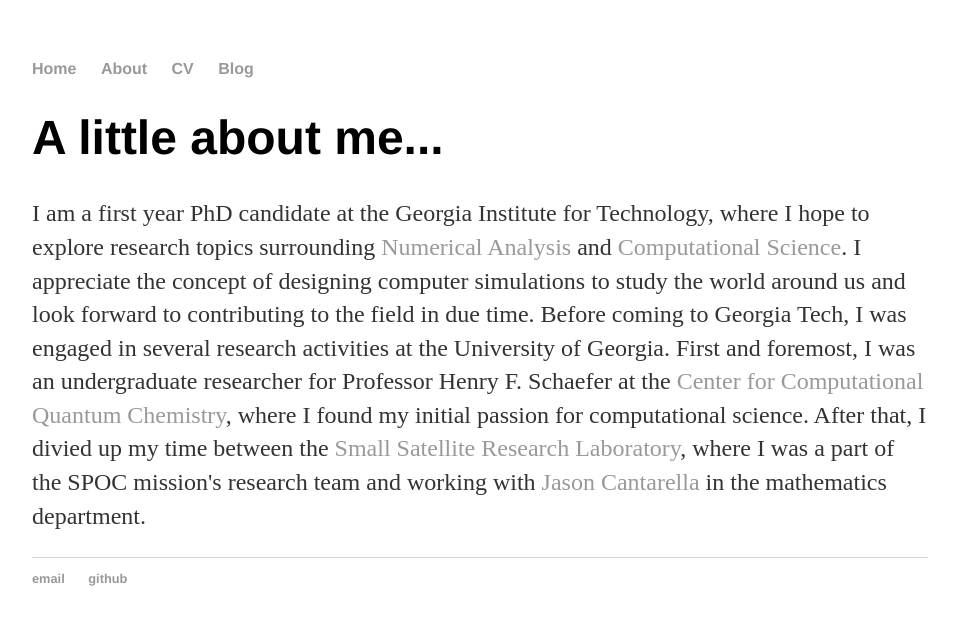
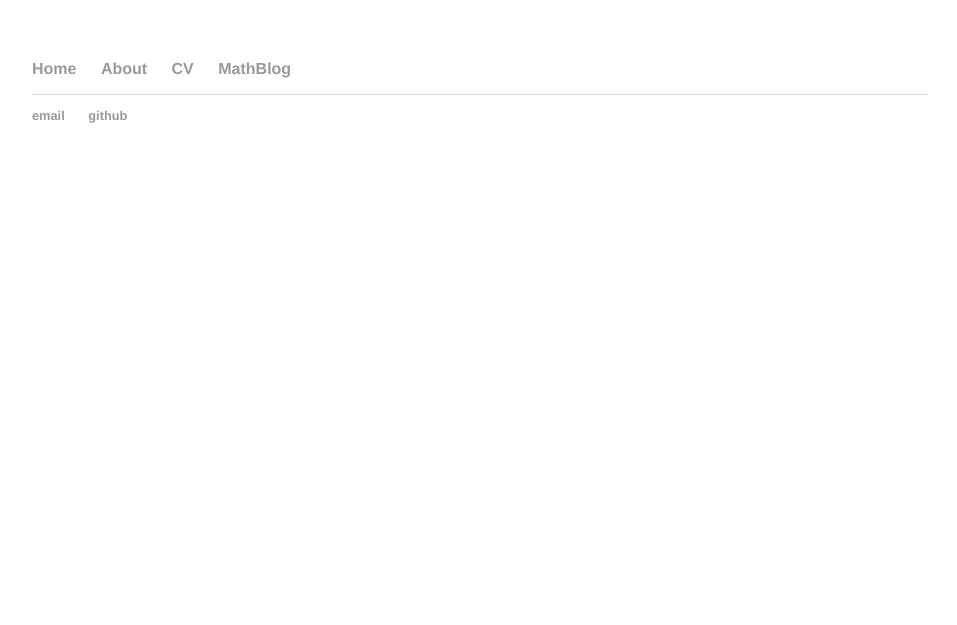
Before and after one commit to atwinkles/atwinkles.github.io, a Jekyll site: the page built from about/index.html, in a window 1280 px wide. Shown: the top 625 px of the page, without its empty margins (160-1117 px from the left). Built offline with Jekyll 4.4.1, drawn with Linux system fonts in a browser that asks for light colours.

Commit message:
about me updates

```diff
--- a/_layouts/default.html
+++ b/_layouts/default.html
@@ -11,14 +11,15 @@
 	        		<li><a href="/">Home</a></li>
 		        	<li><a href="/about">About</a></li>
 	        		<li><a href="/cv">CV</a></li>
-	        		<li><a href="/blog">Blog</a></li>
+	        		<li><a href="/blog">MathBlog</a></li>
 	    		</ul>
 			</nav>
+            <!---
 			<div class="container">
 
 			{{ content }}
 
-			</div><!-- /.container -->
+			</div> -->
 			<footer>
 	    		<ul>
 	        		<li><a href="mailto:atwinkles94@gmail.com">email</a></li>
--- a/about/index.html
+++ b/about/index.html
@@ -6,7 +6,16 @@
     <p>
     I am a first year PhD candidate at the Georgia Institute for Technology, where I hope to explore research topics surrounding <a href="https://en.wikipedia.org/wiki/Numerical_analysis" target="_blank">Numerical Analysis</a> and <a href="https://en.wikipedia.org/wiki/Computational_engineering" target="_blank">Computational Science</a>.
     I appreciate the concept of designing computer simulations to study the world around us and look forward to contributing to the field in due time.
+    </p>
 
+    <p>
     Before coming to Georgia Tech, I was engaged in several research activities at the University of Georgia. First and foremost, I was an undergraduate researcher for Professor Henry F. Schaefer at the <a href="http://www.ccqc.uga.edu" target="_blank">Center for Computational Quantum Chemistry</a>, where I found my initial passion for computational science.
     After that, I divied up my time between the <a href="http://smallsat.uga.edu" target="_blank">Small Satellite Research Laboratory</a>, where I was a part of the SPOC mission's research team and working with <a href="http://www.jasoncantarella.com/wordpress/" target="_blank">Jason Cantarella</a> in the mathematics department.
     </p>
+
+    <p>
+    In my spare time, I enjoy reading fantasy books such as <a href="https://brandonsanderson.com" target="_blank">Brandon Sanderson</a> and playing bass trombone, both in classical settings and jazz.
+    Some of my fondest memories of my life (as well as most of my close friends) can be connected with my time in music, and I plan to continue this passion as I go through life.
+    Besides reading and performing, I am an avid coder, and especially enjoy solving problems on <a href="https://projecteuler.net" target="_blank">Project Euler</a>.
+    If you're looking for a challenge or a fun way to develop coding skills, I highly recommend making an account and giving it a whirl!
+    </p>
```
